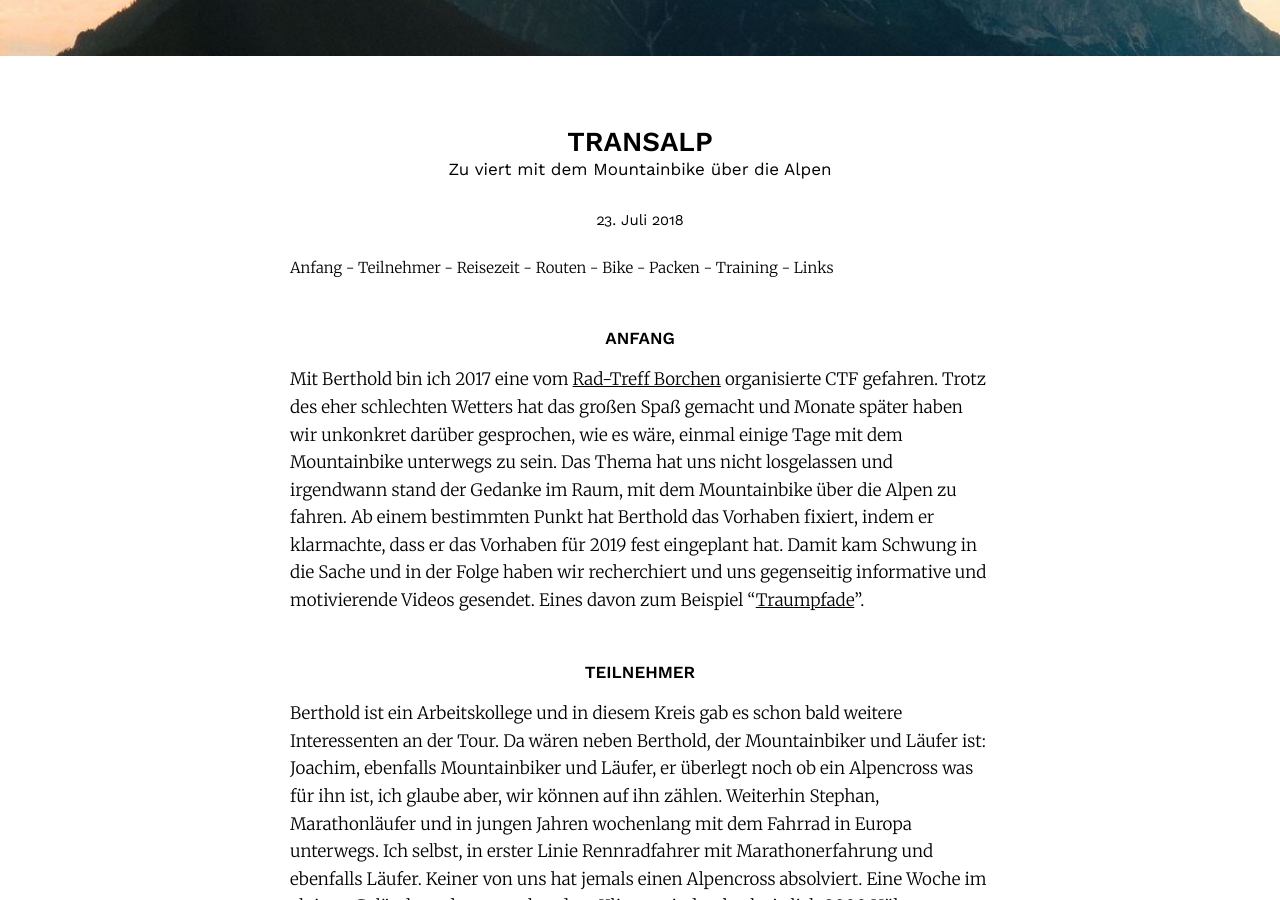
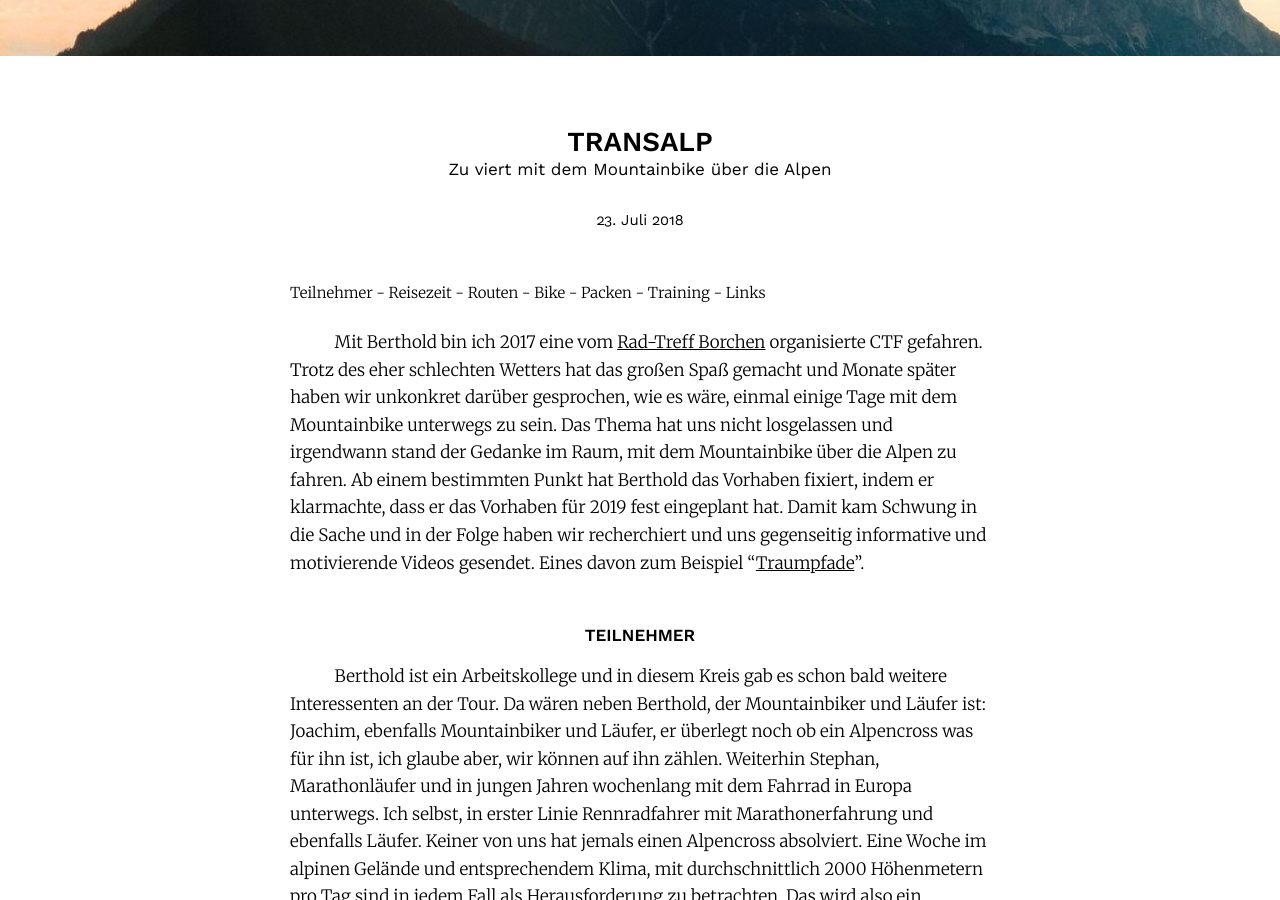
Before and after one commit to ulfschneider/bikepacking, a Jekyll site: the page built from _posts/2018-07-23-transalp.md, in a window 1280 px wide and 900 px high, scrolled down 898 px. Built offline with Jekyll 4.4.1, drawn with Linux system fonts in a browser that asks for light colours.

Commit message:
Work on paragraph indenting

```diff
--- a/_posts/2018-07-23-transalp.md
+++ b/_posts/2018-07-23-transalp.md
@@ -8,7 +8,6 @@ title:  Transalp
 subtitle: Zu viert mit dem Mountainbike über die Alpen
 ---
 <ul class="toc">
-<li><a href="#anfang">Anfang</a></li>
 <li><a href="#teilnehmer">Teilnehmer</a></li>
 <li><a href="#reisezeit">Reisezeit</a></li>
 <li><a href="#routen">Routen</a></li>
@@ -18,7 +17,6 @@ subtitle: Zu viert mit dem Mountainbike über die Alpen
 <li><a href="#links">Links</a></li>
 </ul>
 
-## Anfang
 Mit Berthold bin ich 2017 eine vom [Rad-Treff Borchen](http://www.rad-treff-borchen.de) organisierte CTF gefahren. Trotz des eher schlechten Wetters hat das großen Spaß gemacht und Monate später haben wir unkonkret darüber gesprochen, wie es wäre, einmal einige Tage mit dem Mountainbike unterwegs zu sein. Das Thema hat uns nicht losgelassen und irgendwann stand der Gedanke im Raum, mit dem Mountainbike über die Alpen zu fahren. Ab einem bestimmten Punkt hat Berthold das Vorhaben fixiert, indem er klarmachte, dass er das Vorhaben für 2019 fest eingeplant hat. Damit kam Schwung in die Sache und in der Folge haben wir recherchiert und uns gegenseitig informative und motivierende Videos gesendet. Eines davon zum Beispiel "[Traumpfade](https://www.br.de/mediathek/video/traumpfade-mit-dem-mountainbike-ueber-die-alpen-av:5a3c404bdd95b200180bcb86)".
 
 ## Teilnehmer
--- a/_sass/base.scss
+++ b/_sass/base.scss
@@ -1,6 +1,5 @@
 /* base */
 @import url('https://fonts.googleapis.com/css?family=Merriweather:300,300i,700|Work+Sans:400,600');
-
 $base-font-family: 'Merriweather', Serif;
 $headline-font-family: 'Work Sans';
 $title-font-family: 'Work Sans';
@@ -44,35 +43,25 @@ body {
 }
 
 p {
-    text-indent:$spacing-2;
-    margin:0;
+    text-indent: $spacing-2;
+    margin: 0;
 }
 
-h1 + p,
-h2 + p,
-h3 + p,
-h4 + p,
-h5 + p
-h6 + p {
-    text-indent:0;
-}
-
-
 a {
-    text-decoration:underline;
+    text-decoration: underline;
 }
 
 h1,
+h1 *,
 h2,
+h2 *,
 h3,
+h3 *,
 h4,
+h4 *,
 h5,
+h5 *,
 h6,
-h1 *,
-h2 *,
-h3 *,
-h4 *,
-h5 *,
 h6 * {
     font-size: 1em;
     font-weight: 600;
@@ -85,7 +74,7 @@ h6 * {
 }
 
 h1 {
-    line-height:1em;
+    line-height: 1em;
 }
 
 ul {
@@ -150,7 +139,6 @@ figcaption {
 strong {
     font-weight: bold;
 }
-
 @media screen and (min-width: $large-width) {
     body {
         font-size: $big-font-size;
--- a/_sass/layout.scss
+++ b/_sass/layout.scss
@@ -150,6 +150,7 @@ header {
 
 .toc {
     font-size: $small-font-size;
+    margin: $spacing-1 0;
 
     ul {
         list-style-type: none;
@@ -199,6 +200,7 @@ header {
         div.meta,
         p.meta {
             margin-bottom: $spacing-quart;
+            text-indent: 0;
         }
 
         .meta + p {
```
Also changed, not shown: 3 other files.
